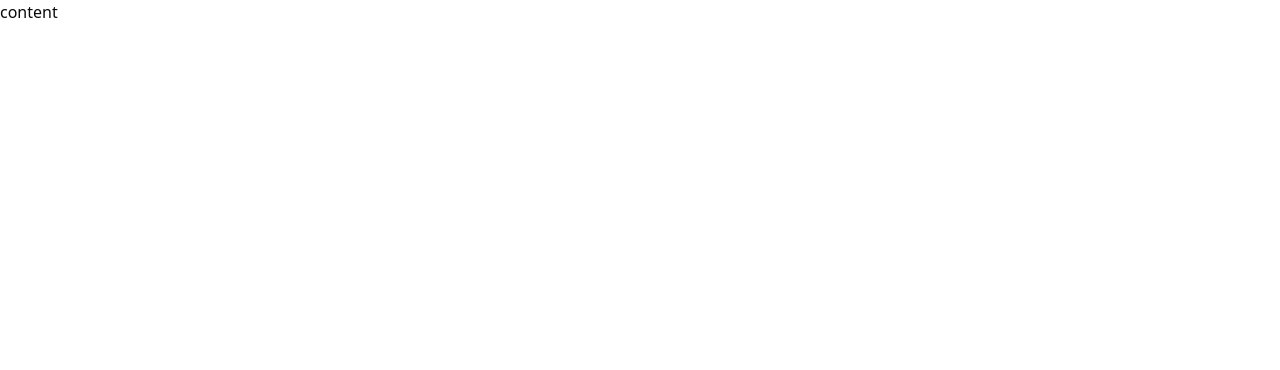
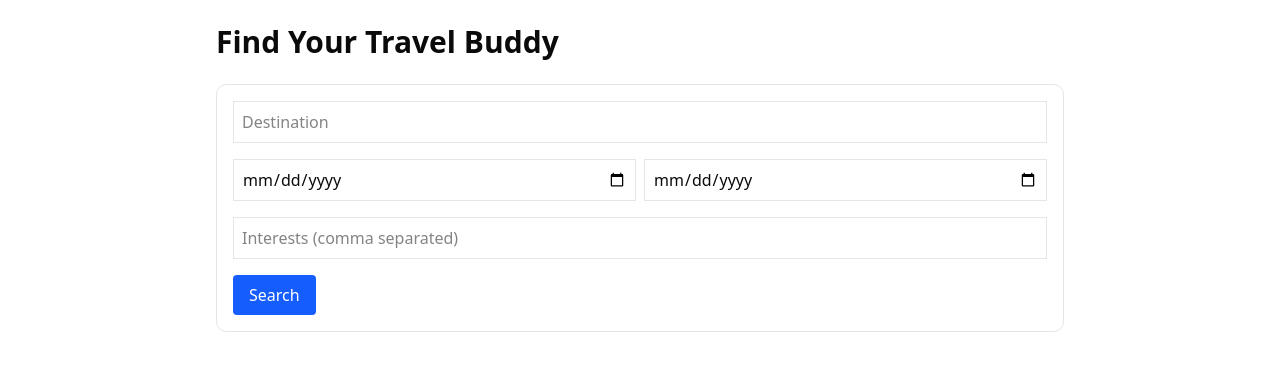
Before and after one commit to tanveer19/L2-B5-Assignment-8, a Next.js app: page / in a window 1280 px wide. Shown: the top 370 px of the page. Built offline with nearby package versions, Linux system fonts and the light colour scheme.

Commit message:
search works

```diff
--- a/src/app/(commonLayout)/page.tsx
+++ b/src/app/(commonLayout)/page.tsx
@@ -1,3 +1,9 @@
+import Search from "@/components/shared/Search";
+
 export default function Home() {
-  return <div className="">content</div>;
+  return (
+    <div className="">
+      <Search />
+    </div>
+  );
 }
--- a/src/components/shared/PublicNavbar.tsx
+++ b/src/components/shared/PublicNavbar.tsx
@@ -12,6 +12,7 @@ import {
 } from "@/components/ui/dropdown-menu";
 import Link from "next/link";
 import { useAuth } from "@/context/AuthContext";
+import { useRouter } from "next/navigation";
 
 export default function Navbar() {
   const [isOpen, setIsOpen] = useState(false);
--- /dev/null
+++ b/src/components/shared/Search.tsx
@@ -0,0 +1,105 @@
+"use client";
+
+import { useState } from "react";
+import { toast } from "react-toastify";
+import Link from "next/link";
+import { api } from "@/lib/api";
+
+export default function Search() {
+  const [destination, setDestination] = useState("");
+  const [startDate, setStartDate] = useState("");
+  const [endDate, setEndDate] = useState("");
+  const [interests, setInterests] = useState("");
+  const [results, setResults] = useState<any[]>([]);
+  const [loading, setLoading] = useState(false);
+
+  const handleSearch = async (e: any) => {
+    e.preventDefault();
+    setLoading(true);
+    try {
+      const params = new URLSearchParams();
+      if (destination) params.set("destination", destination);
+      if (startDate) params.set("startDate", startDate);
+      if (endDate) params.set("endDate", endDate);
+      if (interests) params.set("interests", interests);
+
+      const res = await api(`/travel-plans/public?${params.toString()}`);
+      setResults(res.data);
+    } catch (err: any) {
+      toast.error(err.message || "Search failed");
+    } finally {
+      setLoading(false);
+    }
+  };
+
+  return (
+    <div className="max-w-4xl mx-auto p-6">
+      <h1 className="text-3xl font-bold mb-6">Find Your Travel Buddy</h1>
+
+      <form
+        onSubmit={handleSearch}
+        className="border p-4 rounded-lg mb-6 space-y-4"
+      >
+        <input
+          value={destination}
+          onChange={(e) => setDestination(e.target.value)}
+          placeholder="Destination"
+          className="border p-2 w-full"
+        />
+        <div className="flex gap-2">
+          <input
+            type="date"
+            value={startDate}
+            onChange={(e) => setStartDate(e.target.value)}
+            className="border p-2 w-full"
+          />
+          <input
+            type="date"
+            value={endDate}
+            onChange={(e) => setEndDate(e.target.value)}
+            className="border p-2 w-full"
+          />
+        </div>
+        <input
+          value={interests}
+          onChange={(e) => setInterests(e.target.value)}
+          placeholder="Interests (comma separated)"
+          className="border p-2 w-full"
+        />
+        <button
+          type="submit"
+          className="bg-blue-600 text-white px-4 py-2 rounded"
+        >
+          {loading ? "Searching..." : "Search"}
+        </button>
+      </form>
+
+      {results.length > 0 && (
+        <div className="space-y-4">
+          {results.map((plan) => (
+            <div key={plan.id} className="border p-4 rounded">
+              <h3 className="font-bold">
+                {plan.destination}
+                {plan.city ? ` - ${plan.city}` : ""}
+              </h3>
+              <p className="text-sm">
+                {new Date(plan.startDate).toLocaleDateString()} -{" "}
+                {new Date(plan.endDate).toLocaleDateString()}
+              </p>
+              <p className="mt-2">{plan.description}</p>
+              <p className="mt-2 text-sm text-gray-600">
+                Host: {plan.owner.fullName}
+              </p>
+              <Link
+                href={`/profile/${plan.owner.id}`}
+                className="text-blue-600 underline text-sm"
+              >
+                View Profile
+              </Link>
+            </div>
+          ))}
+        </div>
+      )}
+    </div>
+  );
+}
--- /dev/null
+++ b/src/lib/api.ts
@@ -0,0 +1,25 @@
+export async function api(url: string, options: RequestInit = {}) {
+  const token =
+    typeof window !== "undefined" ? localStorage.getItem("token") : null;
+
+  const headers: any = {
+    "Content-Type": "application/json",
+    ...options.headers,
+  };
+
+  if (token) {
+    headers["Authorization"] = `Bearer ${token}`;
+  }
+
+  const res = await fetch(`${process.env.NEXT_PUBLIC_API}${url}`, {
+    ...options,
+    headers,
+  });
+
+  if (!res.ok) {
+    const errorData = await res.json().catch(() => ({}));
+    throw new Error(errorData.message || "API request failed");
+  }
+
+  return res.json();
+}
```
